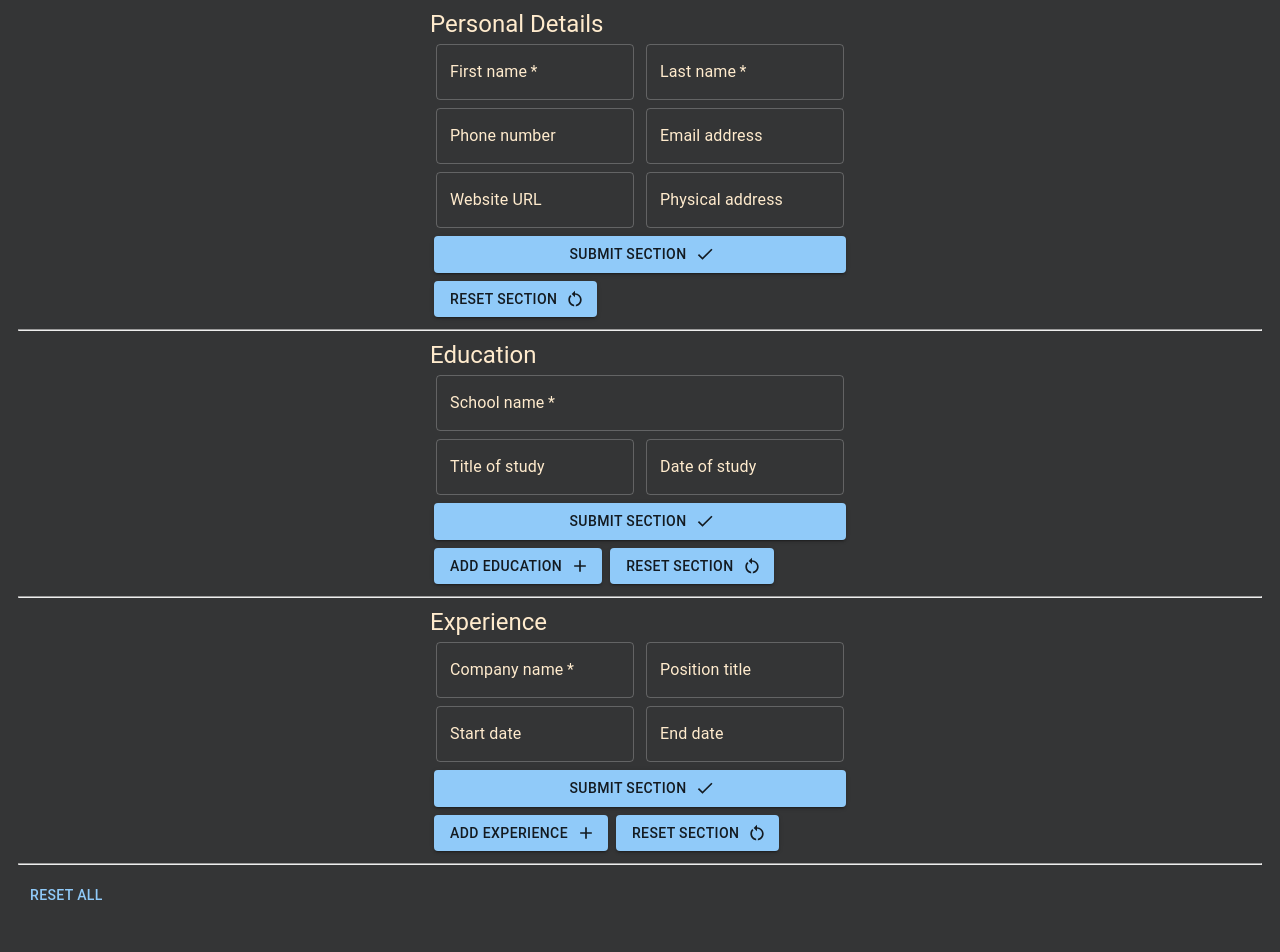
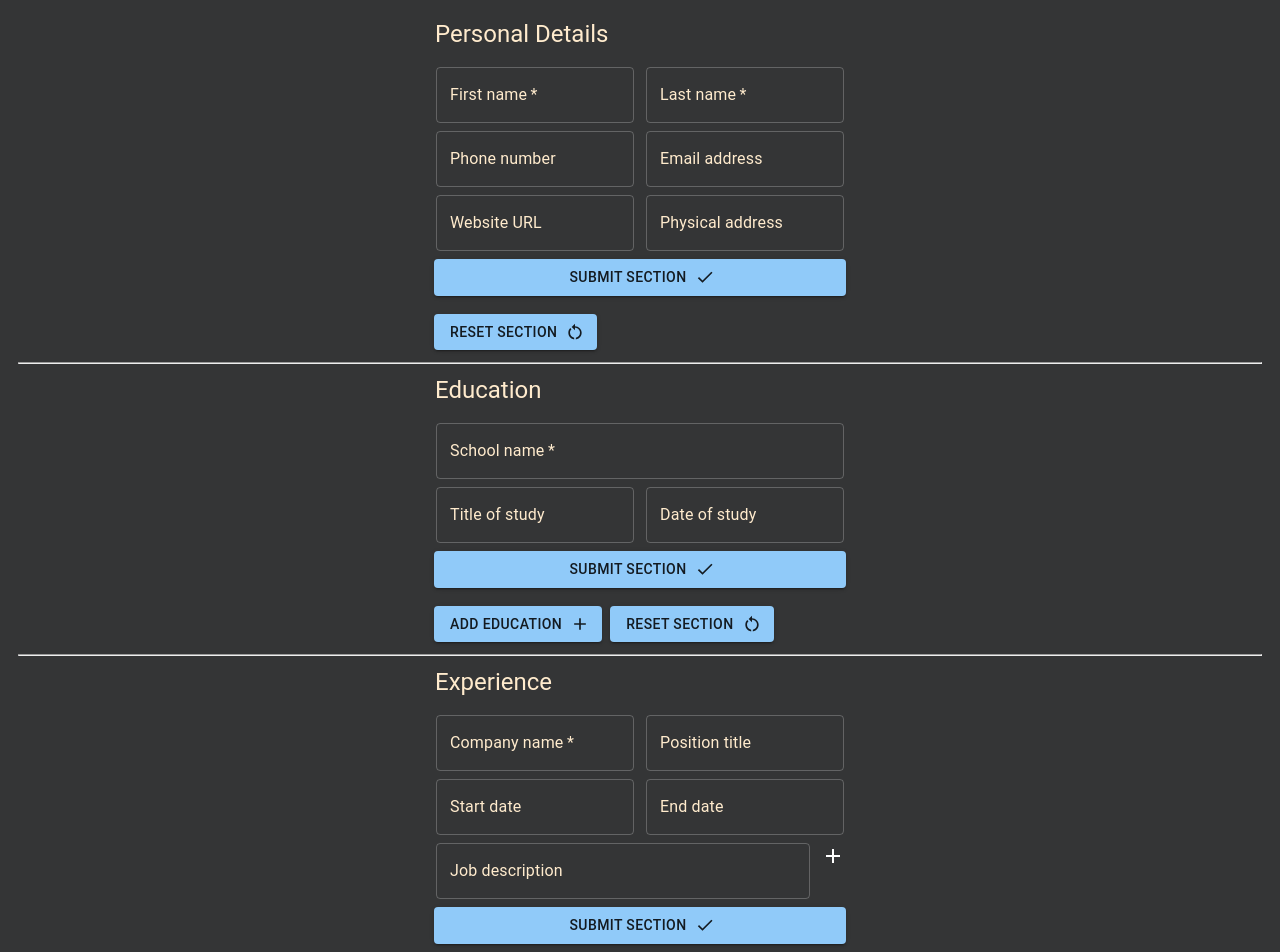
Before and after one commit to kiizerd/cv_project, a React (Create React App) app: page / in a window 1280 px wide. Shown: the top 952 px of the page. Before the commit the page ends 926 px from the top, so only its background shows below. Built offline with nearby package versions, Linux system fonts and the light colour scheme.

Commit message:
Added job description field.

```diff
--- a/src/App.js
+++ b/src/App.js
@@ -12,6 +12,7 @@ const theme = createTheme({
   },
   typography: {
     h5: {
+      margin: '10px 5px 3px',
       color: 'blanchedalmond'
     },
     body1: {
@@ -25,7 +26,6 @@ const theme = createTheme({
     },
   },
   components: {
-
     MuiTextField: {
       styleOverrides: {
         root: {
@@ -46,7 +46,6 @@ const theme = createTheme({
 class App extends React.Component {
   constructor(props) {
     super(props);
-
     this.state = {
       data: {},
       sections: {
@@ -62,6 +61,7 @@ class App extends React.Component {
     this.handleSubmitSection = this.handleSubmitSection.bind(this);
     this.handleEditSection = this.handleEditSection.bind(this);
     this.handleSectionReset = this.handleSectionReset.bind(this);
+    this.handleResetDescription = this.handleResetDescription.bind(this);
     this.handleFullReset = this.handleFullReset.bind(this);
   };
 
@@ -163,6 +163,13 @@ class App extends React.Component {
     });
   };
 
+  handleResetDescription(index) {
+    const { data } = this.state;
+    this.setState({
+      data: Object.assign(data, { [`description-${index}`]: undefined })
+    })
+  }
+
   render() {
     const { sections, data } = this.state;
     return (
@@ -195,6 +202,7 @@ class App extends React.Component {
           handleSubmit={this.handleSubmitSection}
           editSection={this.handleEditSection}
           resetSection={this.handleSectionReset}
+          resetDescription={this.handleResetDescription}
           sectionData={data}
         />
 
--- a/src/components/PracticalExperience.js
+++ b/src/components/PracticalExperience.js
@@ -1,16 +1,97 @@
 import React from 'react';
-import { Button, Stack, Typography, TextField } from '@mui/material';
-import { Check, Close, Edit, Add, RestartAlt } from '@mui/icons-material';
+import {
+  Button, IconButton, Paper, Stack, Typography, TextField
+} from '@mui/material';
+import { Add, Circle, Check, Close, Edit, RestartAlt } from '@mui/icons-material';
 
 class PracticalExperience extends React.Component {
+  constructor(props) {
+    super(props);
+
+    this.state = { descriptions: [[]] }
+    this.addDescription = this.addDescription.bind(this);
+    this.removeDescription = this.removeDescription.bind(this);
+  };
+
+  addDescription(description, index) {
+    if (description.length <= 0) return;
+    this.props.resetDescription(index);
+    const descriptions = this.state.descriptions.slice();
+    if (!descriptions[index]) {
+      descriptions[index] = [];
+    }
+    descriptions[index].push(description);
+    this.setState({ descriptions });
+    console.log(this.state.descriptions)
+  };
+
+  removeDescription(index, descIndex) {
+    const indexedDescriptions = this.state.descriptions[index];
+    const updatedDesc = indexedDescriptions.slice(0, index).concat(indexedDescriptions.slice(index + 1));
+    const descriptions = this.state.descriptions.slice()
+    descriptions[index] = updatedDesc;
+    this.setState({ descriptions });
+  };
+
+  currentDescriptions(index, status) {
+    const submitted = this.state.descriptions[index].map((desc, descIndex) => {
+      return (
+        <Stack sx={{ alignItems: 'center' }} direction="row">
+          <Circle sx={{ fontSize: 'small', color: 'blanchedalmond' }} />
+        <Paper
+          sx={{
+            m: '4px 8px',
+            width: '80%',
+            display: 'flex',
+            justifyContent: 'space-between'
+          }}
+        >
+          <Typography
+            variant="body1"
+            key={`desc-${index}:${descIndex}`}
+            sx={{ m: '8px 6px' }}
+          >
+            {desc}
+          </Typography>
+        </Paper>
+        </Stack>
+      );
+    });
+    const inProgress = this.state.descriptions[index].map((desc, descIndex) => {
+      return (
+        <Paper
+          sx={{ m: '4px 8px', display: 'flex', justifyContent: 'space-between' }}
+        >
+          <Typography
+            variant="body1"
+            key={`desc-${index}:${descIndex}`}
+            sx={{ m: '8px 6px' }}
+          >
+            {desc}
+          </Typography>
+          <div>
+            <IconButton
+              onClick={() => this.removeDescription(index, descIndex)}
+            >
+              <Close />
+            </IconButton>
+          </div>
+        </Paper>
+      );
+    });
+
+    return status ? inProgress : submitted;
+  };
+
   sectionData(index) {
     const data = this.props.sectionData;
     const companyName = data[`company-name-${index}`];
     const positionTitle = data[`position-title-${index}`];
     const startDate = data[`start-date-${index}`];
     const endDate = data[`end-date-${index}`];
+    const description = data[`description-${index}`];
 
-    return { companyName, positionTitle, startDate, endDate }
+    return { companyName, positionTitle, startDate, endDate, description }
   }
 
   formatData(index) {
@@ -45,30 +126,6 @@ class PracticalExperience extends React.Component {
     return elements;
   }
 
-  info(index) {
-    const { editSection } = this.props;
-    const infoString = this.formatData(index);
-
-    return (
-      <div key={`practical-section-${index}`}>
-        <Stack direction="row" spacing={1}>
-          {infoString}
-        </Stack>
-        <Button
-          variant="contained"
-          endIcon={<Edit />}
-          color='secondary'
-          size='small'
-          onClick={(e) => { editSection('practical', index) }}
-        >
-          Edit section
-        </Button>
-        {this.removeSectionBtn(index)}
-        <hr className="subsection-divider" />
-      </div>
-    );
-  }
-
   removeSectionBtn(index, contained=true) {
     const { removeSubSection } = this.props;
 
@@ -85,14 +142,39 @@ class PracticalExperience extends React.Component {
     );
   }
 
+  info(index) {
+    const { editSection } = this.props;
+    const infoString = this.formatData(index);
+
+    return (
+      <div key={`practical-section-${index}`}>
+        <Stack direction="row" spacing={1}>
+          {infoString}
+        </Stack>
+        {this.currentDescriptions(index, false)}
+        <Button
+          variant="contained"
+          endIcon={<Edit />}
+          color='secondary'
+          size='small'
+          onClick={(e) => { editSection('practical', index) }}
+        >
+          Edit section
+        </Button>
+        {this.removeSectionBtn(index)}
+        <hr className="subsection-divider" />
+      </div>
+    );
+  }
+
   form(index) {
     const { handleChange, handleSubmit } = this.props;
-    const { companyName, positionTitle, startDate, endDate } = this.sectionData(index);
+    const { companyName, positionTitle, startDate, endDate, description } = this.sectionData(index);
     const sectionRemoveable = index !== 0;
 
     return (
       <form
-      onSubmit={ (e) => { handleSubmit(e, 'practical', index)} }
+        onSubmit={ (e) => handleSubmit(e, 'practical', index)}
         key={`practical-section-${index}`}
         className="PracticalExperience"
       >
@@ -137,6 +219,33 @@ class PracticalExperience extends React.Component {
         />
         </Stack>
 
+        {this.currentDescriptions(index, true)}
+
+        <Stack direction="row" sx={{ display: 'flex' }}>
+        <TextField
+          sx={{ flex: 1 }}
+          id={`description-${index}`}
+          label='Job description'
+          multiline
+          maxRows={4}
+          variant="outlined"
+          name={`description-${index}`}
+          onChange={handleChange}
+          value={description ? description : ''}
+        />
+        <div>
+          <IconButton
+            sx={{ bgcolor: 'primary' }}
+            variant="contained"
+            size='small'
+            onClick={ () => { this.addDescription(description, index) } }
+          >
+            <Add/>
+          </IconButton>
+        </div>
+        </Stack>
+
+
         <Button type="submit" variant="contained"  endIcon={<Check />}>
           Submit section
         </Button>
@@ -148,7 +257,7 @@ class PracticalExperience extends React.Component {
 
   render() {
     const { sectionSet, addSubSection, resetSection } = this.props;
-    const inputNames = ['company-name', 'position-title', 'start-date', 'end-date'];
+    const inputNames = ['company-name', 'position-title', 'start-date', 'end-date', 'description'];
 
     return (
       <section className="practical-section">
@@ -160,7 +269,11 @@ class PracticalExperience extends React.Component {
         <Button
           variant="contained"
           endIcon={<Add />}
-          onClick={(e) => { addSubSection('practical') } }
+          onClick={(e) => {
+            const descriptions = this.state.descriptions.slice().push([]);
+            this.setState({ descriptions });
+            addSubSection('practical')
+          } }
         >
           Add experience
         </Button>
--- a/src/index.css
+++ b/src/index.css
@@ -26,4 +26,5 @@ section {
 form {
   display: flex;
   flex-direction: column;
+  padding: 10px 0;
 }
```
